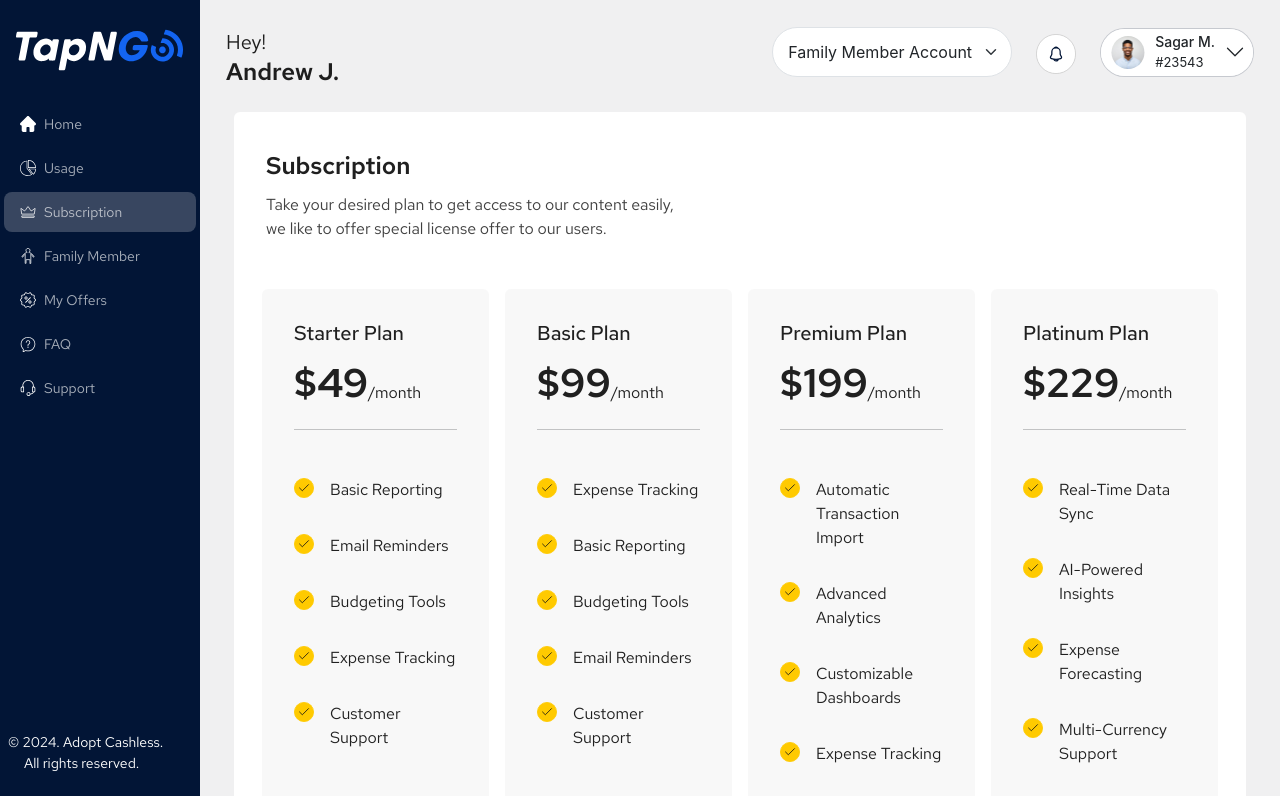
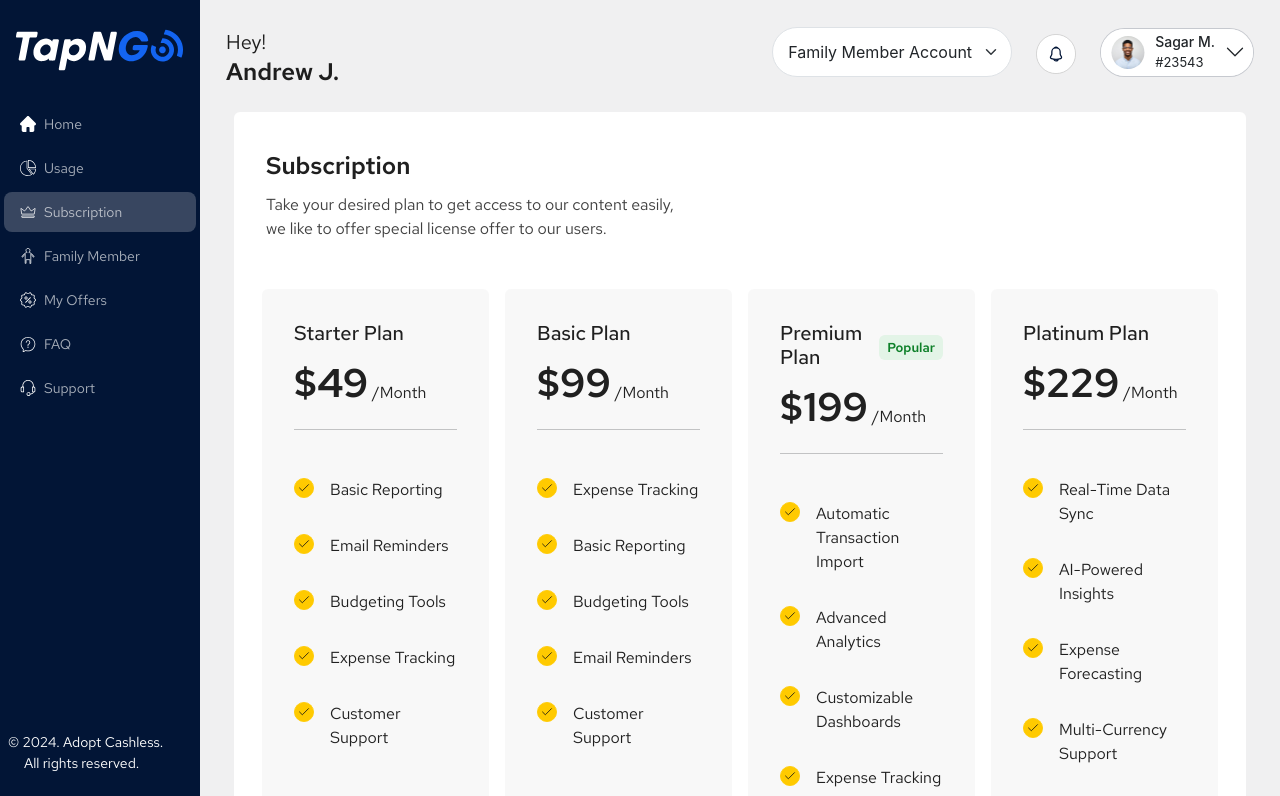
Before and after one commit to jangra-rahul/TapNGo, a Next.js app: page /Dashboard/Subcriptiondashboard in a window 1280 px wide. Shown: the top 796 px of the page. Built offline with nearby package versions, Linux system fonts and the light colour scheme.

Commit message:
issues solved

```diff
--- a/src/app/Dashboard/FamilyMember/FamilyMember.css
+++ b/src/app/Dashboard/FamilyMember/FamilyMember.css
@@ -124,3 +124,7 @@
 .small-modal .modal-dialog {
   max-width: 350px;
 }
+
+.modal-backdrop {
+  --bs-backdrop-opacity: 30% !important;
+}
--- a/src/app/Dashboard/HomeDashboard/page.tsx
+++ b/src/app/Dashboard/HomeDashboard/page.tsx
@@ -272,7 +272,8 @@ const Home: React.FC = () => {
               </Row>
             </Col>
             <Col xl={5} className="mt-4 mt-xl-0">
-              <div className="card  h-100 border-0 p-md-4 p-3">
+              <div className="card h-100 d-flex flex-column flex-grow-1 border-0 p-md-4 p-3">
+                <div>
                   <div className="d-md-flex flex-wrap justify-content-between align-items-center">
                     <span className="">
                       <p className="fs_20 fw-semibold red_ff  dashboard-text-color">
@@ -372,6 +373,7 @@ const Home: React.FC = () => {
                       )}
                     </Col>
                   </Row>
+                </div>
                 <Tab.Content className="mt-2">
                   <Tab.Pane
                     eventKey="Manual"
--- a/src/app/Dashboard/Subcriptiondashboard/page.tsx
+++ b/src/app/Dashboard/Subcriptiondashboard/page.tsx
@@ -11,7 +11,7 @@ const Subscription = () => {
     {
       heading: "Starter Plan",
       price: "$49",
-      month: "/month",
+      month: "/Month",
       info: "Basic Reporting",
       info1: "Email Reminders",
       info2: "Budgeting Tools",
@@ -23,7 +23,7 @@ const Subscription = () => {
     {
       heading: "Basic Plan",
       price: "$99",
-      month: "/month",
+      month: "/Month",
       info: "Expense Tracking",
       info1: "Basic Reporting",
       info2: "Budgeting Tools",
@@ -34,18 +34,19 @@ const Subscription = () => {
     {
       heading: "Premium Plan",
       price: "$199",
-      month: "/month",
+      month: "/Month",
       info: "Automatic Transaction Import",
       info1: "Advanced Analytics",
       info2: "Customizable Dashboards",
       info3: "Expense Tracking",
       info4: "Financial Goal Tracking",
       plan: "Upgrade Now",
+      Popular: "Popular",
     },
     {
       heading: "Platinum Plan",
       price: "$229",
-      month: "/month",
+      month: "/Month",
       info: "Real-Time Data Sync",
       info1: "AI-Powered Insights",
       info2: "Expense Forecasting",
@@ -77,14 +78,33 @@ const Subscription = () => {
                   <Card className="bg-color p-md-3 h-100 border-0">
                     <Card.Body className="d-flex flex-column justify-content-between">
                       <div>
-                        <Card.Title className="fs_20 fw-medium red_ff dashboard-text-color    ">
-                          {row.heading}
-                        </Card.Title>
+                        <div className="d-flex justify-content-between align-items-center">
+                          <Card.Title className="fs_20 fw-medium red_ff dashboard-text-color    ">
+                            {row.heading}
+                          </Card.Title>
+                          {row.Popular ? (
+                            <>
+                              <Card.Title className="fs_20 fw-medium red_ff dashboard-text-color    ">
+                                <span
+                                  className="fs_13 red_ff px-2 py-1 fw-semibold rounded-2"
+                                  style={{
+                                    backgroundColor: "#E3F4E7",
+                                    color: "#0E8029",
+                                  }}
+                                >
+                                  {row.Popular}
+                                </span>
+                              </Card.Title>
+                            </>
+                          ) : (
+                            <></>
+                          )}
+                        </div>
                         <div className="d-flex align-items-end mar-bot-2 mb-2">
                           <p className="fs_40 mb-0 fw-semibold red_ff dashboard-text-color">
                             {row.price}
                           </p>
-                          <p className="mb-2 fs_16 red_ff fw-normal dashboard-text-color">
+                          <p className="mb-2 ps-1 fs_16 red_ff fw-normal dashboard-text-color">
                             {row.month}
                           </p>
                         </div>
@@ -124,7 +144,7 @@ const Subscription = () => {
                                     color: "#1364F1",
                                   }}
                                 >
-                                  Cancle
+                                  Cancel
                                 </p>
                               </span>
 
--- a/src/app/Dashboard/Usages/page.tsx
+++ b/src/app/Dashboard/Usages/page.tsx
@@ -147,6 +147,7 @@ const Usages: React.FC = () => {
                       value={year}
                       onChange={(e) => setYear(Number(e.target.value))}
                     >
+                      <option value="Year">Year</option>
                       {[2024, 2023, 2022].map((y) => (
                         <option key={y} value={y}>
                           {y}
```
Also changed, not shown: src/app/Dashboard/FAQ/page.tsx (+4 -4 lines), src/app/Dashboard/FamilyMember/ModalComponent.tsx (+8 -8 lines), src/app/Dashboard/FamilyMember/TransferModal.tsx (+12 -7 lines), src/app/Dashboard/MyOffers/page.tsx (+7 -4 lines), src/app/Dashboard/Usages/UsagesList.tsx (+6 -6 lines). Lines whose indentation alone changed are shown as unchanged.
